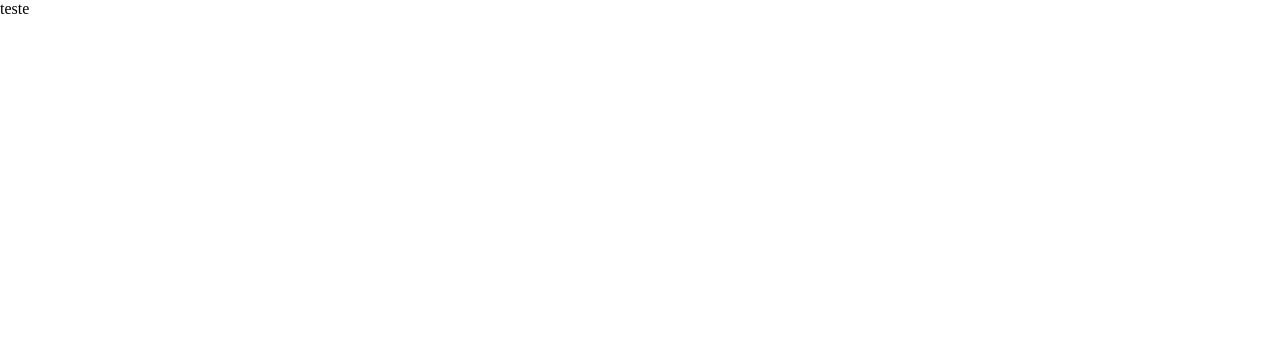
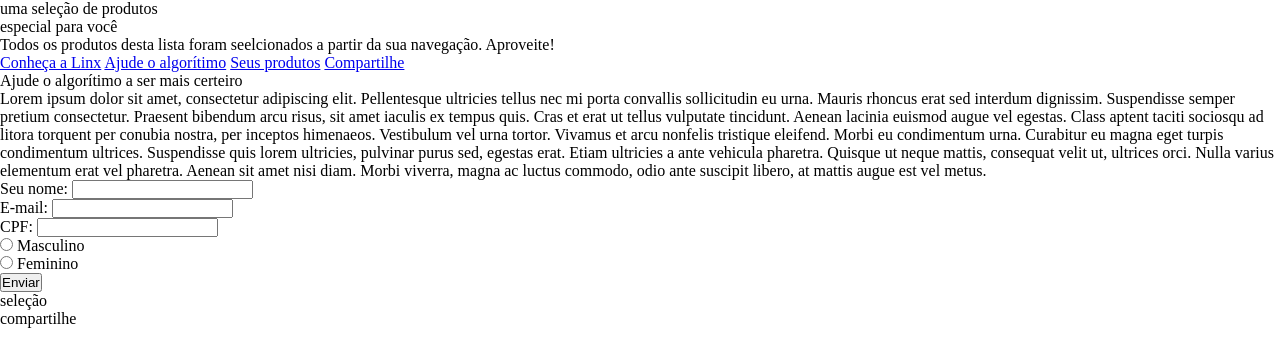
Before and after one commit to Frazon/desafio-frontend-bold, a plain HTML site: page index.html in a window 1280 px wide. Drawn offline with Linux system fonts and the light colour scheme.

Commit message:
feat: add semantic header structure and form section

```diff
--- a/index.html
+++ b/index.html
@@ -8,7 +8,75 @@
     <link rel="stylesheet" href="assets/css/style.css">
 </head>
 <body>
-    teste
+
+    <header>
+        <div>uma seleção de produtos</div>
+        <div>especial para você</div>
+        <div>Todos os produtos desta lista foram seelcionados a partir da sua navegação. Aproveite!</div>
+
+        <div>
+            <a href="#">Conheça a Linx</a>
+            <a href="#">Ajude o algorítimo</a>
+            <a href="#">Seus produtos</a>
+            <a href="#">Compartilhe</a>
+        </div>
+    </header>
+    <section>
+        <div>Ajude o algorítimo a ser mais certeiro</div>
+        <div>
+
+            <div>
+                Lorem ipsum dolor sit amet, consectetur adipiscing elit.
+                Pellentesque ultricies tellus nec mi porta convallis sollicitudin eu urna.
+                Mauris rhoncus erat sed interdum dignissim. Suspendisse semper pretium consectetur.
+                Praesent bibendum arcu risus, sit amet iaculis ex tempus quis.
+                Cras et erat ut tellus vulputate tincidunt.
+                Aenean lacinia euismod augue vel egestas.
+                Class aptent taciti sociosqu ad litora torquent per conubia nostra,
+                per inceptos himenaeos. Vestibulum vel urna tortor.
+                Vivamus et arcu nonfelis tristique eleifend. Morbi eu condimentum urna.
+                Curabitur eu magna eget turpis condimentum ultrices.
+                Suspendisse quis lorem ultricies, pulvinar purus sed,
+                egestas erat. Etiam ultricies a ante vehicula pharetra.
+                Quisque ut neque mattis, consequat velit ut, ultrices orci.
+                Nulla varius elementum erat vel pharetra. Aenean sit amet nisi diam.
+                Morbi viverra, magna ac luctus commodo, odio ante suscipit libero,
+                at mattis augue est vel metus.
+            </div>
+            <div>
+                <form action="">
+                    <div>
+                        <label>Seu nome:</label>
+                        <input type="text">
+                    </div>
+                    <div>
+                        <label>E-mail:</label>
+                        <input type="text">
+                    </div>
+                    <div>
+                        <label>CPF:</label>
+                        <input type="text">
+                    </div>
+                    <div>
+                        <div>
+                            <input type="radio" name="sexo" id="sexo_masculino" value="M">
+                            <label for="sexo_masculino">Masculino</label>
+                        </div>
+                        <div>
+                            <input type="radio" name="sexo" id="sexo_feminino" value="F">
+                            <label for="sexo_feminino">Feminino</label>
+                        </div>
+                    </div>
+                    <div>
+                        <button>Enviar</button>
+                    </div>
+                </form>
+            </div>
+        </div>
+    </section>
+    <section>seleção</section>
+    <section>compartilhe</section>
+    <footer></footer>
 
     <script src="assets/js/main.js"></script>
 </body>
```
Also changed, not shown: assets/css/style.css (line endings or trailing spaces).
